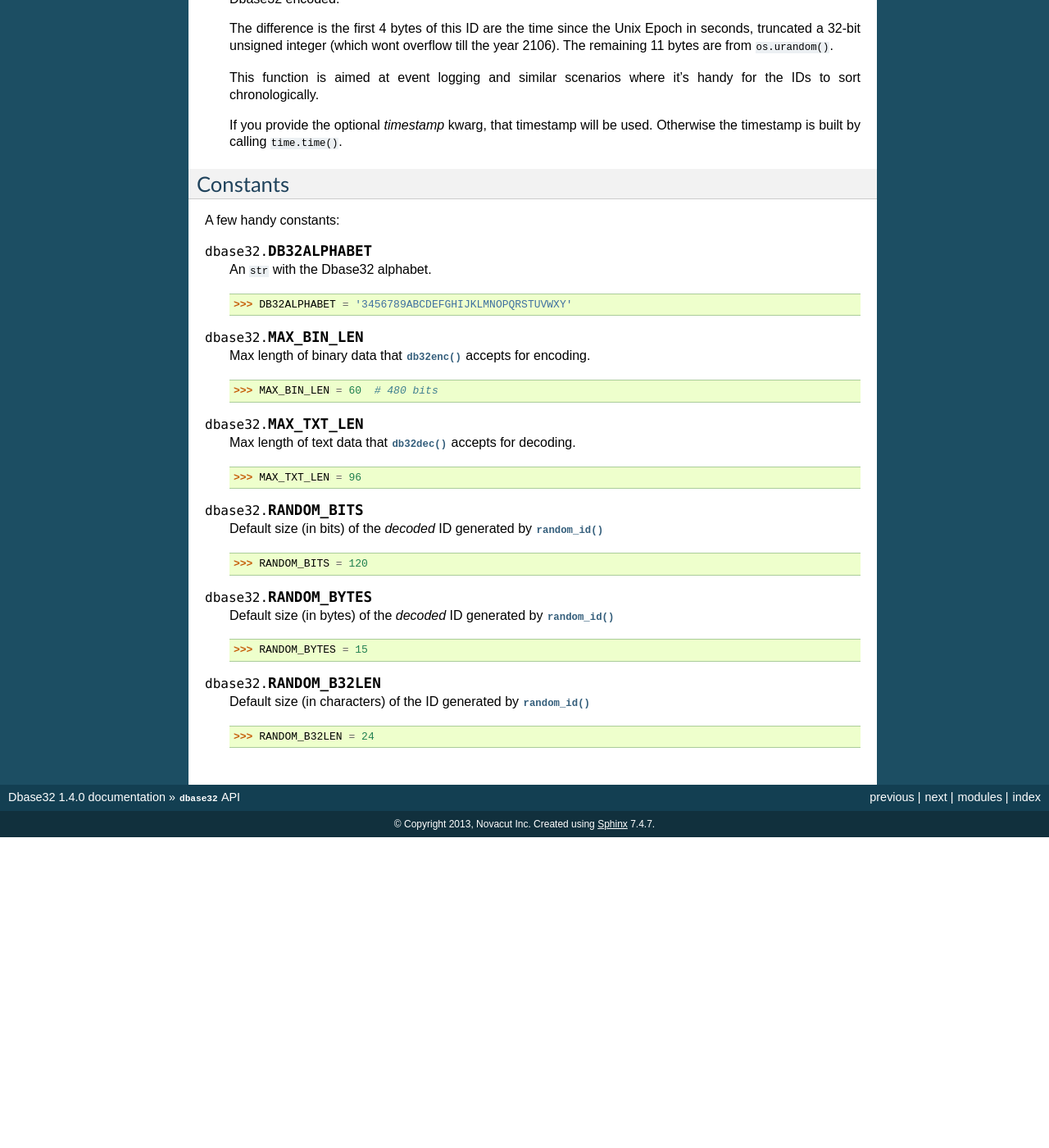
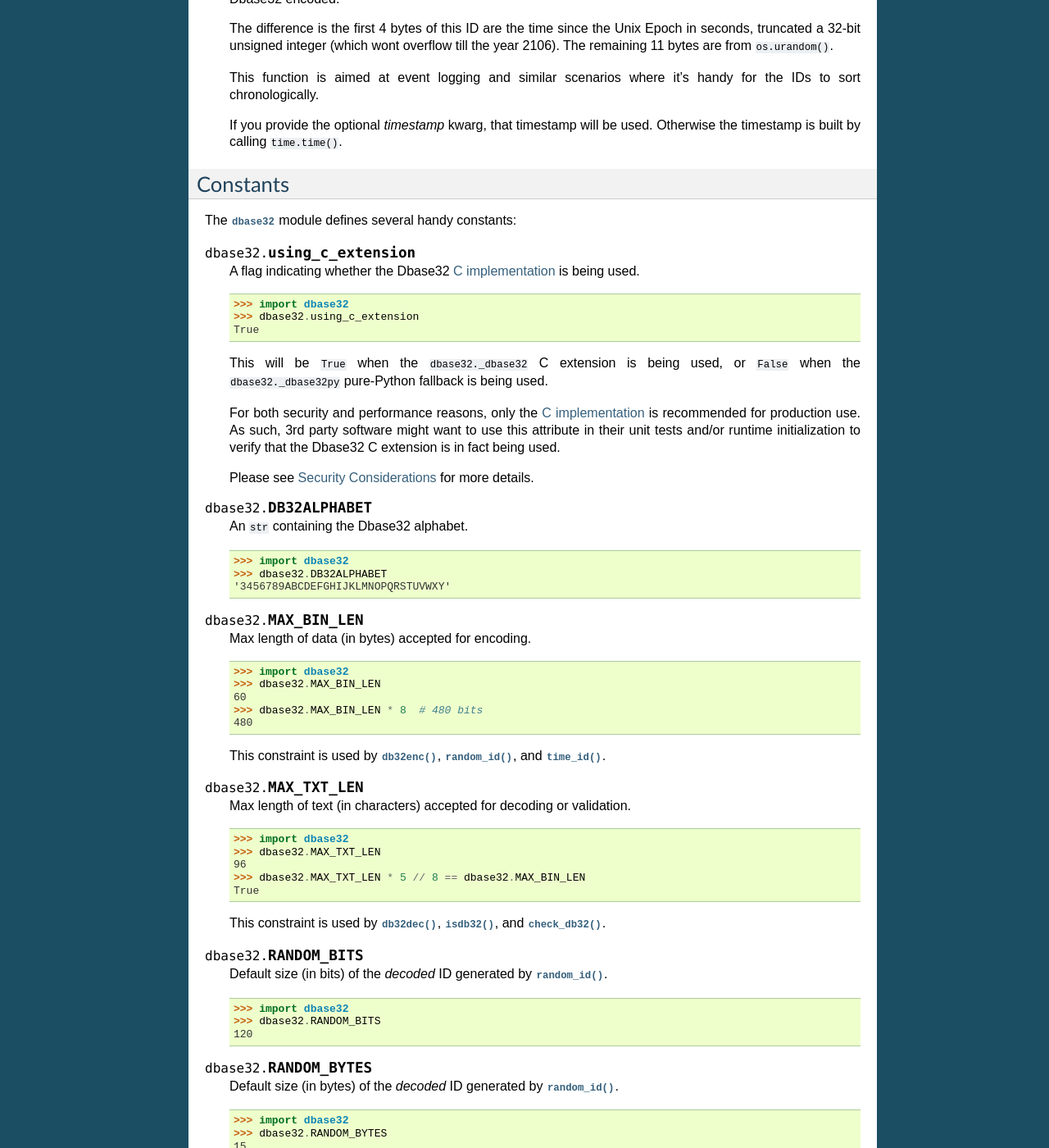
Before and after one commit to json420/dbase32, a Sphinx documentation site: the page built from doc/dbase32.rst, in a window 1280 px wide and 1400 px high, scrolled down 4307 px. Shown: the whole window at 82% size. Built offline with Sphinx 7.4.7, drawn with Linux system fonts in a browser that asks for light colours; before the commit the page ends 5328 px from its top, so only the background shows below that; some of the changed text lies outside the part shown.

Commit message:
Document new dbase32.using_c_extension attribute

```diff
--- a/doc/dbase32.rst
+++ b/doc/dbase32.rst
@@ -278,53 +278,100 @@ Functions
 Constants
 ---------
 
-A few handy constants:
+The :mod:`dbase32` module defines several handy constants:
+
+.. data:: using_c_extension
+
+    A flag indicating whether the Dbase32 `C implementation`_ is being used.
+
+    >>> import dbase32
+    >>> dbase32.using_c_extension
+    True
+
+    This will be ``True`` when the ``dbase32._dbase32`` C extension is being
+    used, or ``False`` when the ``dbase32._dbase32py`` pure-Python fallback is
+    being used.
+
+    For both security and performance reasons, only the `C implementation`_ is
+    recommended for production use.  As such, 3rd party software might want to
+    use this attribute in their unit tests and/or runtime initialization to
+    verify that the Dbase32 C extension is in fact being used.
+
+    Please see :doc:`security` for more details.
 
 
 .. data:: DB32ALPHABET
 
-    An ``str`` with the Dbase32 alphabet.
+    An ``str`` containing the Dbase32 alphabet.
 
-    >>> DB32ALPHABET = '3456789ABCDEFGHIJKLMNOPQRSTUVWXY'
+    >>> import dbase32
+    >>> dbase32.DB32ALPHABET
+    '3456789ABCDEFGHIJKLMNOPQRSTUVWXY'
 
 
 .. data:: MAX_BIN_LEN
 
-    Max length of binary data that :func:`db32enc()` accepts for encoding.
+    Max length of data (in bytes) accepted for encoding.
 
-    >>> MAX_BIN_LEN = 60  # 480 bits
+    >>> import dbase32
+    >>> dbase32.MAX_BIN_LEN
+    60
+    >>> dbase32.MAX_BIN_LEN * 8  # 480 bits
+    480
+
+    This constraint is used by :func:`db32enc()`, :func:`random_id()`, and
+    :func:`time_id()`.
 
 
 .. data:: MAX_TXT_LEN
 
-    Max length of text data that :func:`db32dec` accepts for decoding.
+    Max length of text (in characters) accepted for decoding or validation.
 
-    >>> MAX_TXT_LEN = 96
+    >>> import dbase32
+    >>> dbase32.MAX_TXT_LEN
+    96
+    >>> dbase32.MAX_TXT_LEN * 5 // 8 == dbase32.MAX_BIN_LEN
+    True
+
+    This constraint is used by :func:`db32dec()`, :func:`isdb32()`, and
+    :func:`check_db32()`.
 
 
 .. data:: RANDOM_BITS
 
-    Default size (in bits) of the *decoded* ID generated by :func:`random_id()`
+    Default size (in bits) of the *decoded* ID generated by :func:`random_id()`.
 
-    >>> RANDOM_BITS = 120
+    >>> import dbase32
+    >>> dbase32.RANDOM_BITS
+    120
 
 
 .. data:: RANDOM_BYTES
 
-    Default size (in bytes) of the *decoded* ID generated by :func:`random_id()`
+    Default size (in bytes) of the *decoded* ID generated by :func:`random_id()`.
 
-    >>> RANDOM_BYTES = 15
+    >>> import dbase32
+    >>> dbase32.RANDOM_BYTES
+    15
+    >>> dbase32.RANDOM_BYTES * 8 == dbase32.RANDOM_BITS
+    True
 
 
 .. data:: RANDOM_B32LEN
 
-    Default size (in characters) of the ID generated by :func:`random_id()`
+    Default size (in characters) of the ID generated by :func:`random_id()`.
 
-    >>> RANDOM_B32LEN = 24
+    >>> import dbase32
+    >>> dbase32.RANDOM_B32LEN
+    24
+    >>> dbase32.RANDOM_B32LEN * 5 // 8 == dbase32.RANDOM_BYTES
+    True
 
 
 
 .. _`Dbase32`: https://launchpad.net/dbase32
-.. _`RFC-3548 Base32`: http://tools.ietf.org/html/rfc4648
+.. _`RFC-3548 Base32`: https://tools.ietf.org/html/rfc4648
 .. _`Novacut`: https://launchpad.net/novacut
 .. _`Dmedia`: https://launchpad.net/dmedia
+
+.. _`C implementation`: http://bazaar.launchpad.net/~dmedia/dbase32/trunk/view/head:/dbase32/_dbase32.c
--- a/doc/security.rst
+++ b/doc/security.rst
@@ -47,8 +47,8 @@ For security reasons, 3rd party applications may want to ensure that the Dbase32
 C implementation is being used, which they can do like this:
 
 >>> import dbase32
->>> assert hasattr(dbase32, '_dbase32')
->>> assert not hasattr(dbase32, '_dbase32py')
+>>> dbase32.using_c_extension is True
+True
 
 If the `C implementation`_ isn't working on a particular architecture, please
 `file a bug against Dbase32`_.
```
Also changed, not shown: doc/changelog.rst (+6 -1 lines).
